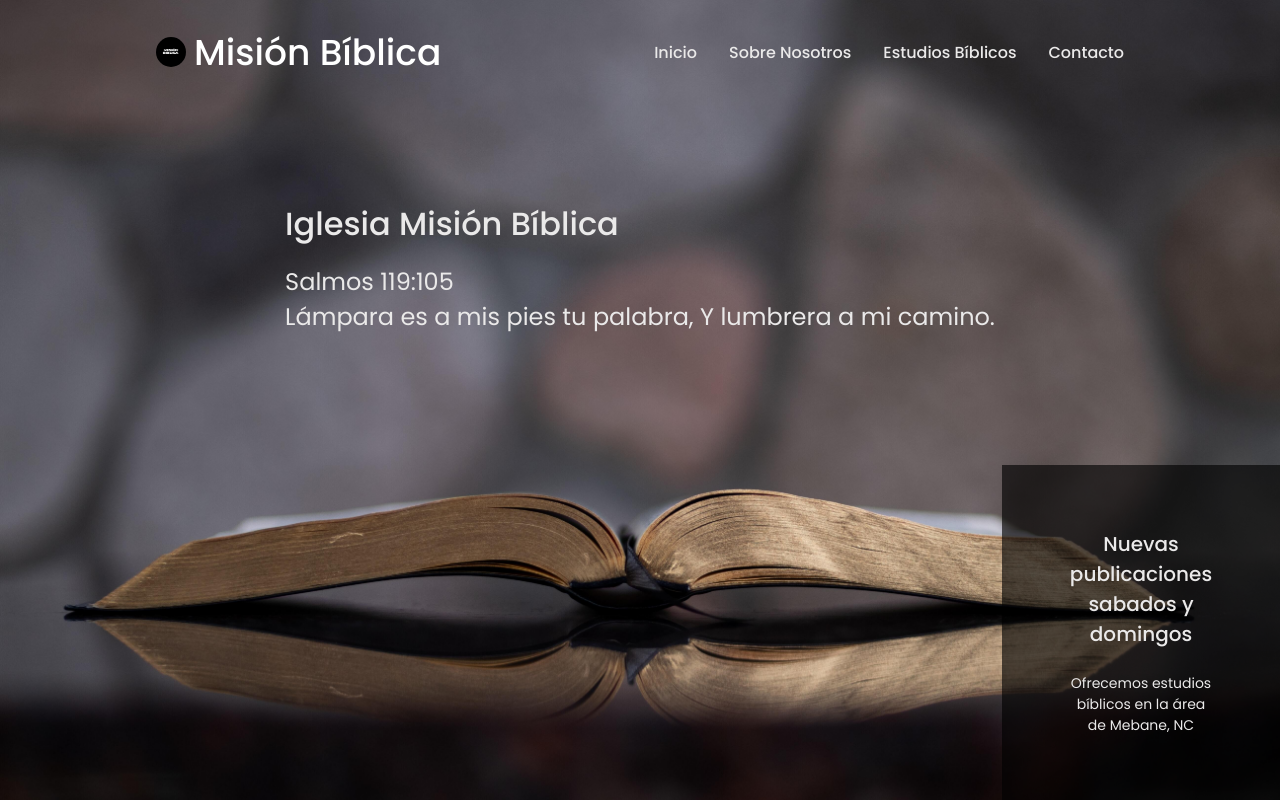
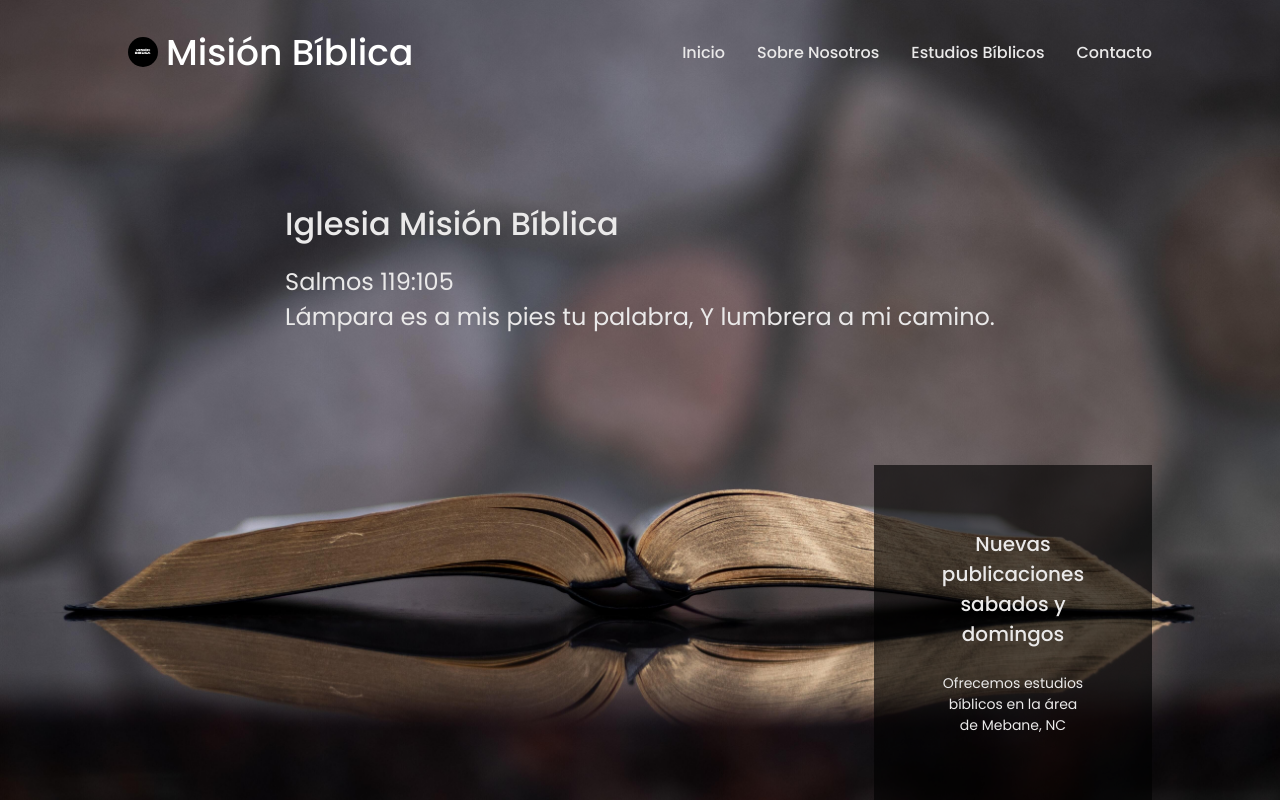
Before and after one commit to jbramirez03/Mision-Biblica, a React (Create React App) app: page /#/ in a window 1280 px wide. Shown: the top 800 px of the page. Built offline with nearby package versions, Linux system fonts and the light colour scheme.

Commit message:
added styling to welcome info contianer

```diff
--- a/src/App.css
+++ b/src/App.css
@@ -625,6 +625,7 @@ form {
 
   .welcome__info {
     padding: 4rem;
+    right: 10%;
   }
 
   .welcome__info h3 {
@@ -693,4 +694,7 @@ form {
 }
 
 @media screen and (min-width: 1200px) {
+  .container {
+    max-width: 1024px;
+  }
 }
```
